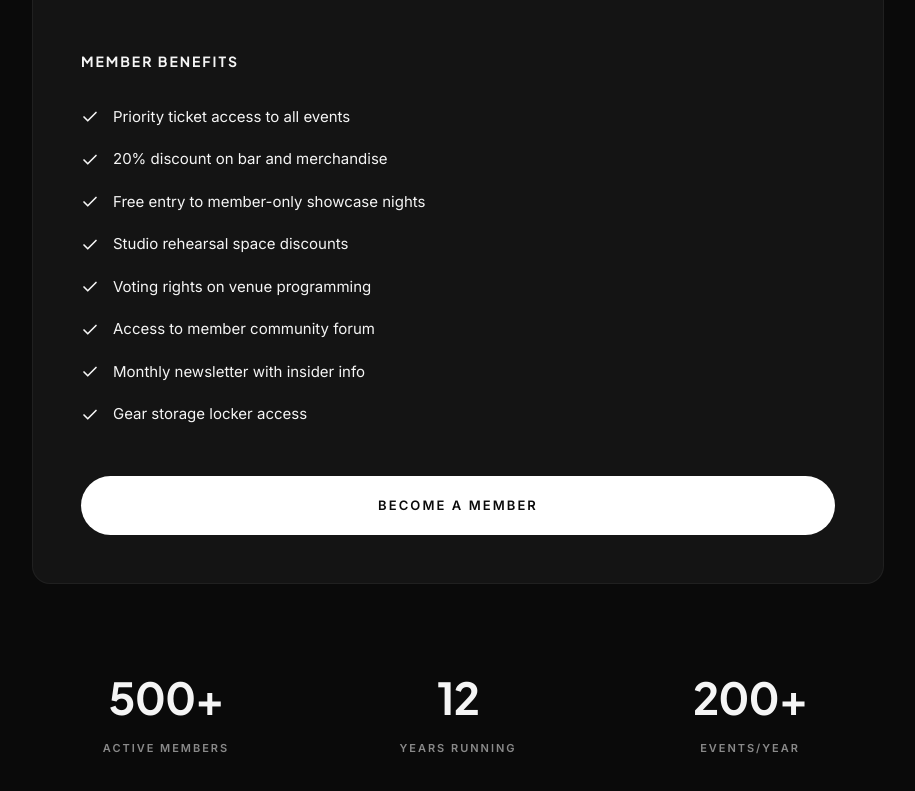
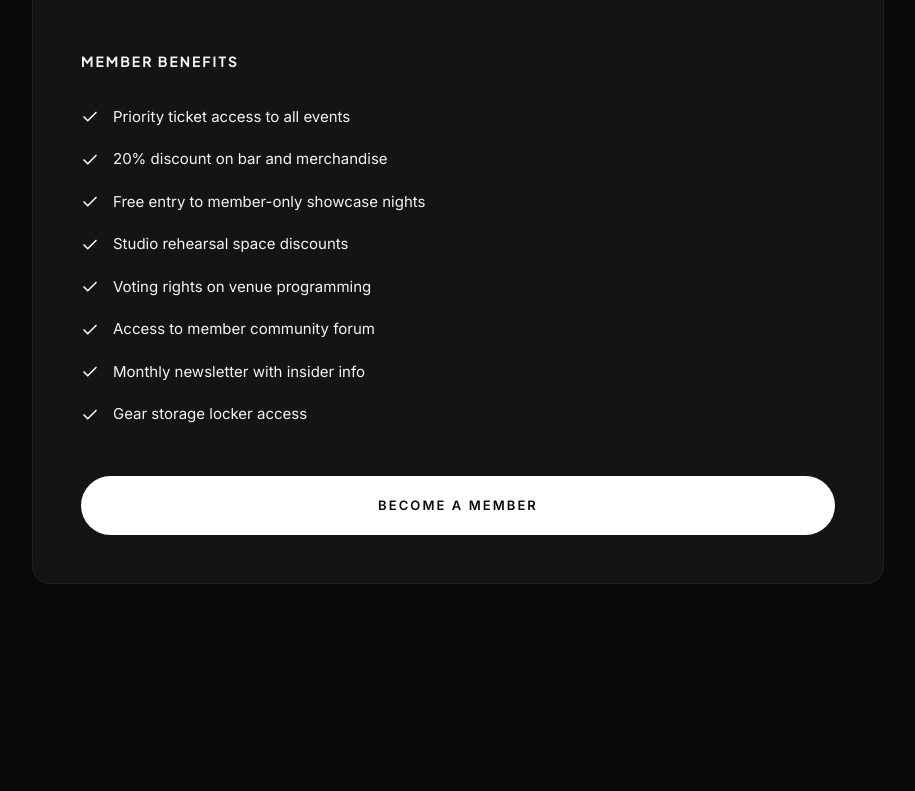
Before and after one commit to journalssound/stardust-garage-2.1, a Next.js app: page /members in a window 1280 px wide. Shown: the part 469-1260 px from the top of the page, without its empty margins (182-1097 px from the left). After the commit the page ends 1133 px from the top, so only its background shows below. Built offline with nearby package versions, Linux system fonts and the light colour scheme.

Commit message:
Remove stats section from members page

```diff
--- a/app/members/page.js
+++ b/app/members/page.js
@@ -7,12 +7,6 @@ const benefits = [
   'Access to member community forum',
   'Monthly newsletter with insider info',
   'Gear storage locker access',
-];
-
-const stats = [
-  { number: '500+', label: 'ACTIVE MEMBERS' },
-  { number: '12', label: 'YEARS RUNNING' },
-  { number: '200+', label: 'EVENTS/YEAR' },
 ];
 
 function CheckIcon() {
@@ -34,7 +28,7 @@ export default function MembersPage() {
       </p>
 
       <div
-        className="rounded-[18px] p-12 mb-20 border"
+        className="rounded-[18px] p-12 border"
         style={{ background: '#141414', borderColor: 'rgba(255,255,255,0.05)' }}
       >
         <div className="flex items-baseline gap-2 mb-10">
@@ -58,19 +52,6 @@ export default function MembersPage() {
           BECOME A MEMBER
         </button>
       </div>
-
-      <div className="grid grid-cols-3 gap-6 text-center">
-        {stats.map((stat) => (
-          <div key={stat.label}>
-            <div className="text-[44px] font-bold -tracking-[0.02em] mb-2.5" style={{ fontFamily: "'Plus Jakarta Sans', sans-serif" }}>
-              {stat.number}
-            </div>
-            <div className="text-[11px] font-semibold tracking-[0.18em]" style={{ color: '#8a8a8a' }}>
-              {stat.label}
-            </div>
-          </div>
-        ))}
-      </div>
     </main>
   );
 }
```
